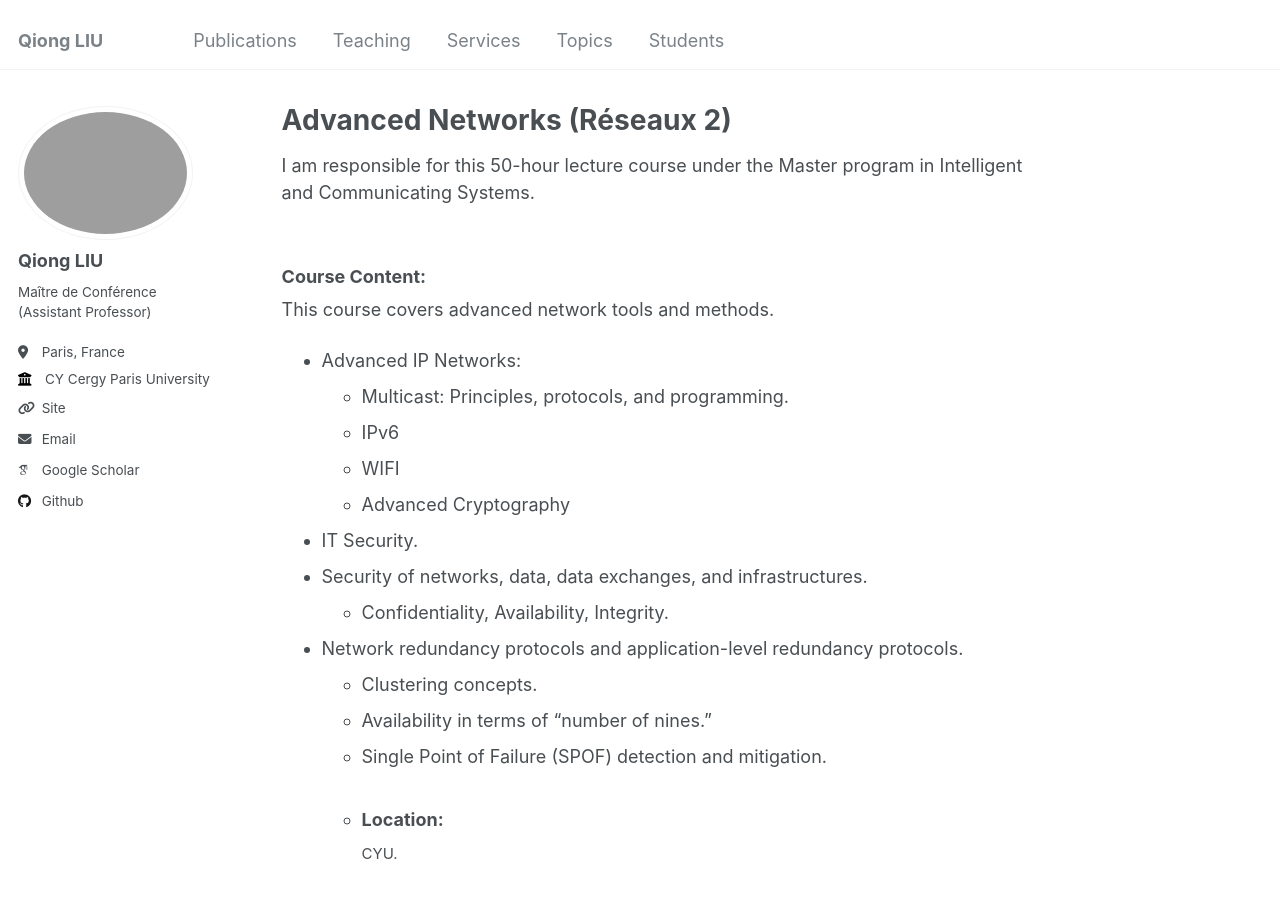
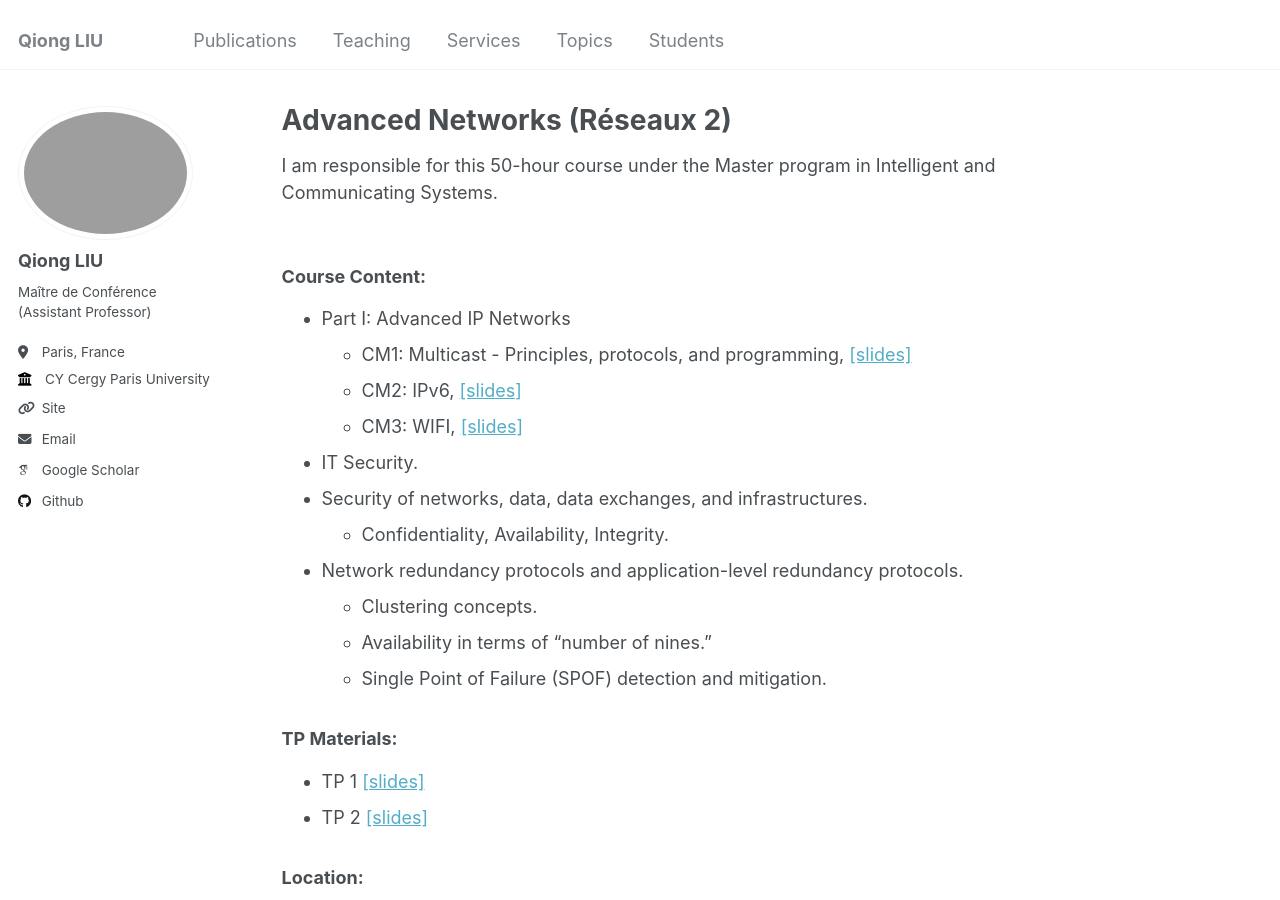
Before and after one commit to evesiphus/evesiphus.github.io, a Jekyll site: the page built from _teaching/2025-spring-teach-reseau.md, in a window 1280 px wide and 900 px high. Built offline with Jekyll 4.4.1, drawn with Linux system fonts in a browser that asks for light colours; some web fonts are replaced.

Commit message:
Update 2025-spring-teach-reseau.md

```diff
--- a/_teaching/2025-spring-teach-reseau.md
+++ b/_teaching/2025-spring-teach-reseau.md
@@ -1,22 +1,19 @@
 ---
 title: "Advanced Networks (Réseaux 2)"
 collection: teaching
-type: "I am responsible for this 50-hour lecture course under the Master program in Intelligent and Communicating Systems."
+type: "I am responsible for this 50-hour course under the Master program in Intelligent and Communicating Systems."
 permalink: /teaching/advanced-networks
 academic_year: "2024-2025"
 program: Master
-date: 2024-09-01
+date: 2025-01-20
 location: CYU
-room: A462
 ---
 
 ### Course Content:
-This course covers advanced network tools and methods.
-- Advanced IP Networks:
-  - Multicast: Principles, protocols, and programming.
-  - IPv6
-  - WIFI
-  - Advanced Cryptography
+- Part I: Advanced IP Networks
+  - CM1: Multicast - Principles, protocols, and programming, [[slides]](https://evesiphus.github.io/assets/teaching/java/Java_lecture1.pdf)
+  - CM2: IPv6, [[slides]](https://evesiphus.github.io/assets/teaching/java/Java_lecture1.pdf)
+  - CM3: WIFI, [[slides]](https://evesiphus.github.io/assets/teaching/java/Java_lecture1.pdf)
 - IT Security.
 - Security of networks, data, data exchanges, and infrastructures.
   - Confidentiality, Availability, Integrity.
@@ -24,6 +21,10 @@ This course covers advanced network tools and methods.
   - Clustering concepts.
   - Availability in terms of "number of nines."
   - Single Point of Failure (SPOF) detection and mitigation.
-  -
+
+### TP Materials:
+- TP 1 [[slides]](https://evesiphus.github.io/assets/teaching/java/Java_TP1.pdf)
+- TP 2 [[slides]](https://evesiphus.github.io/assets/teaching/java/Java_Lab2.pdf)
+
 ### Location:
 <span style="font-size: smaller;"> CYU.</span>
```
